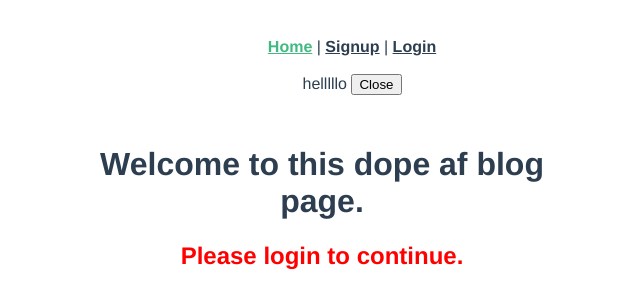
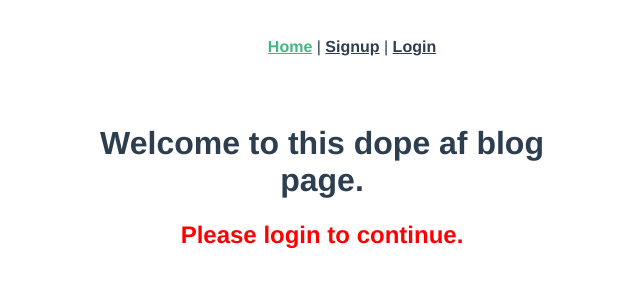
Before and after one commit to caseycantrell/blog-frontend-app, a Vue app: page / in a window 1280 px wide. Shown: the top 308 px of the page, without its empty margins (318-958 px from the left). Built offline with nearby package versions, Linux system fonts and the light colour scheme.

Commit message:
replaces flash messages with alert windows

```diff
--- a/src/App.vue
+++ b/src/App.vue
@@ -27,10 +27,6 @@
       </span>
       <br />
       <br />
-      <div v-if="flashMessage">
-        {{ flashMessage }}
-        <button v-on:click="flashMessage = ''">Close</button>
-      </div>
     </div>
     <router-view />
   </div>
@@ -67,9 +63,7 @@ div {
 <script>
 export default {
   data: function () {
-    return {
-      flashMessage: "helllllo",
-    };
+    return {};
   },
   methods: {
     isLoggedIn: function () {
```
